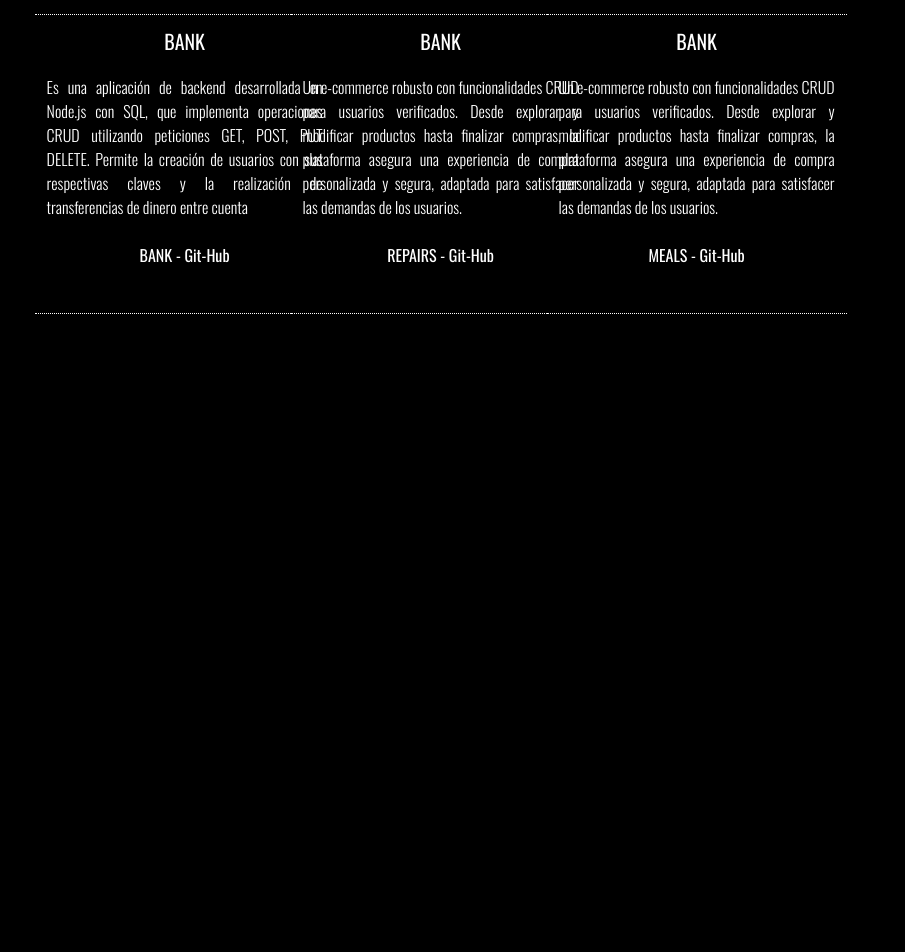
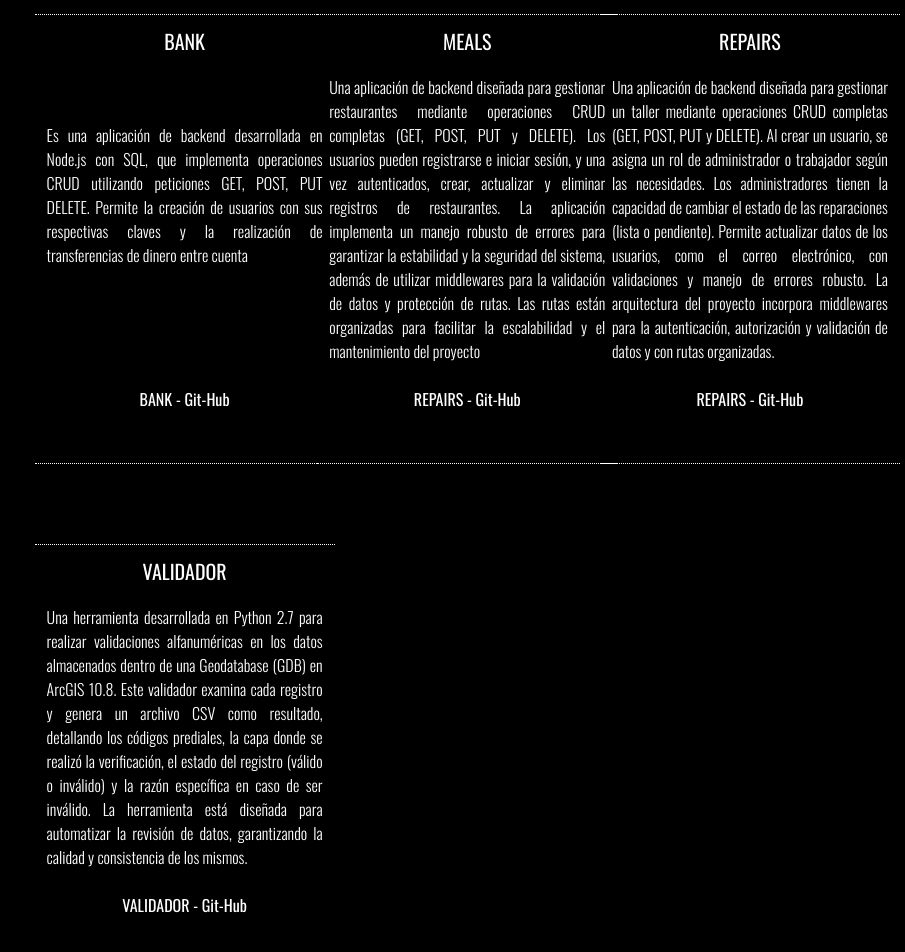
Before and after one commit to pinzaivan/portfolio, a React (Vite) app: page / in a window 1280 px wide. Shown: the part 3032-3984 px from the top of the page, without its empty margins (375-1280 px from the left). Before the commit the page ends 3346 px from the top, so only its background shows below. Built offline with nearby package versions, Linux system fonts and the light colour scheme.

Commit message:
add backend

```diff
--- a/src/components/Home/Backend.jsx
+++ b/src/components/Home/Backend.jsx
@@ -6,8 +6,8 @@
       <h1 className="className= text-yellow-500 font-semibold text-2xl mb-8">
         Proyectos Back end
       </h1>
-      <section className="grid grid-cols-3">
-        <div className="h-[300px] w-[300px] border-t border-b border-dotted border-white p-3">
+      <section className="grid grid-cols-3 gap-20">
+        <div className="h-[450px] w-[300px] border-t border-b border-dotted border-white p-3 flex flex-col items-center gap-12">
           <h2 className="pb-2 text-xl text-center">BANK</h2>
           <p className="pt-3 font-light">
             Es una aplicación de backend desarrollada en Node.js con SQL, que
@@ -16,7 +16,7 @@
             la realización de transferencias de dinero entre cuenta
           </p>
           <br></br>
-          <ul className="flex gap-10 justify-center">
+          <ul className="flex gap-10">
             <li className="hover:text-yellow-500">
               <a href="https://github.com/pinzaivan/Back_bank.git">
                 BANK - Git-Hub
@@ -24,38 +24,68 @@
             </li>
           </ul>
         </div>
-        <div className="h-[300px] w-[300px] border-t border-b border-dotted border-white p-3">
-          <h2 className="pb-2 text-xl text-center">BANK</h2>
+        <div className="h-[450px] w-[300px] border-t border-b border-dotted border-white p-3">
+          <h2 className="pb-2 text-xl text-center">MEALS</h2>
           <p className="pt-3 font-light">
-            Un e-commerce robusto con funcionalidades CRUD para usuarios
-            verificados. Desde explorar y modificar productos hasta finalizar
-            compras, la plataforma asegura una experiencia de compra
-            personalizada y segura, adaptada para satisfacer las demandas de los
-            usuarios.
+            Una aplicación de backend diseñada para gestionar restaurantes
+            mediante operaciones CRUD completas (GET, POST, PUT y DELETE). Los
+            usuarios pueden registrarse e iniciar sesión, y una vez
+            autenticados, crear, actualizar y eliminar registros de
+            restaurantes. La aplicación implementa un manejo robusto de errores
+            para garantizar la estabilidad y la seguridad del sistema, además de
+            utilizar middlewares para la validación de datos y protección de
+            rutas. Las rutas están organizadas para facilitar la escalabilidad y
+            el mantenimiento del proyecto
           </p>
           <br></br>
           <ul className="flex gap-10 justify-center">
             <li className="hover:text-yellow-500">
-              <a href="https://github.com/pinzaivan/entregable6">
+              <a href="https://github.com/pinzaivan/Back_meals.git">
                 REPAIRS - Git-Hub
               </a>
             </li>
           </ul>
         </div>
-        <div className="h-[300px] w-[300px] border-t border-b border-dotted border-white p-3">
-          <h2 className="pb-2 text-xl text-center">BANK</h2>
+        <div className="h-[450px] w-[300px] border-t border-b border-dotted border-white p-3">
+          <h2 className="pb-2 text-xl text-center">REPAIRS</h2>
           <p className="pt-3 font-light">
-            Un e-commerce robusto con funcionalidades CRUD para usuarios
-            verificados. Desde explorar y modificar productos hasta finalizar
-            compras, la plataforma asegura una experiencia de compra
-            personalizada y segura, adaptada para satisfacer las demandas de los
-            usuarios.
+            Una aplicación de backend diseñada para gestionar un taller mediante
+            operaciones CRUD completas (GET, POST, PUT y DELETE). Al crear un
+            usuario, se asigna un rol de administrador o trabajador según las
+            necesidades. Los administradores tienen la capacidad de cambiar el
+            estado de las reparaciones (lista o pendiente). Permite actualizar
+            datos de los usuarios, como el correo electrónico, con validaciones
+            y manejo de errores robusto. La arquitectura del proyecto incorpora
+            middlewares para la autenticación, autorización y validación de
+            datos y con rutas organizadas.
           </p>
           <br></br>
           <ul className="flex gap-10 justify-center">
             <li className="hover:text-yellow-500">
-              <a href="https://github.com/pinzaivan/entregable6">
-                MEALS - Git-Hub
+              <a href="https://github.com/pinzaivan/Back_repairs.git">
+                REPAIRS - Git-Hub
+              </a>
+            </li>
+          </ul>
+        </div>
+        <div className="h-[450px] w-[300px] border-t border-b border-dotted border-white p-3">
+          <h2 className="pb-2 text-xl text-center">VALIDADOR</h2>
+          <p className="pt-3 font-light">
+            Una herramienta desarrollada en Python 2.7 para realizar
+            validaciones alfanuméricas en los datos almacenados dentro de una
+            Geodatabase (GDB) en ArcGIS 10.8. Este validador examina cada
+            registro y genera un archivo CSV como resultado, detallando los
+            códigos prediales, la capa donde se realizó la verificación, el
+            estado del registro (válido o inválido) y la razón específica en
+            caso de ser inválido. La herramienta está diseñada para automatizar
+            la revisión de datos, garantizando la calidad y consistencia de los
+            mismos.
+          </p>
+          <br></br>
+          <ul className="flex gap-10 justify-center">
+            <li className="hover:text-yellow-500">
+              <a href="https://github.com/pinzaivan/validador_castastro_python.git">
+                VALIDADOR - Git-Hub
               </a>
             </li>
           </ul>
```
